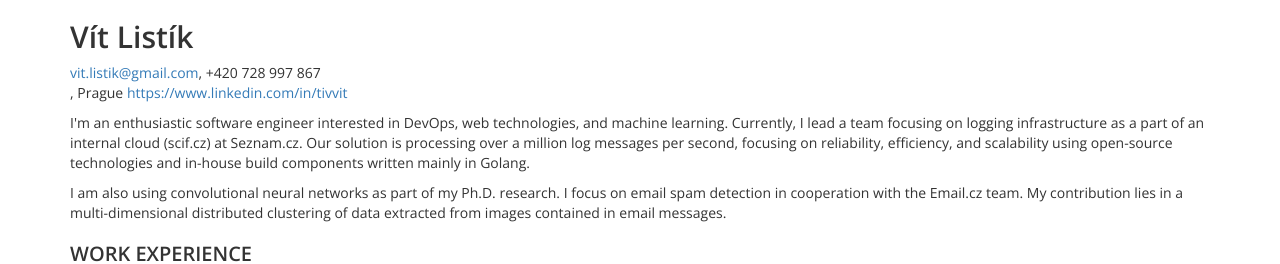
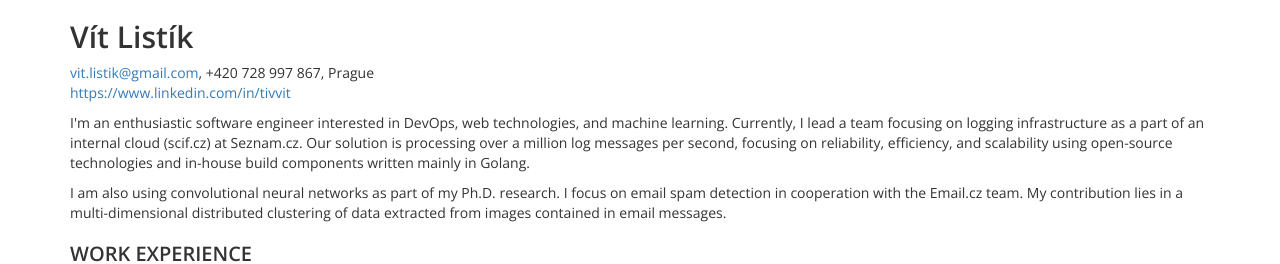
Before and after one commit to tivvit/tivvit.github.io, a Jekyll site: the page cv.html, which Jekyll copies as it is, in a window 1280 px wide. Shown: the top 264 px of the page. Built offline with Jekyll 4.4.1, drawn with Linux system fonts in a browser that asks for light colours; some of the changed lines change nothing that is shown.

Commit message:
fix city in the CV

```diff
--- a/cv.html
+++ b/cv.html
@@ -36,7 +36,7 @@
 <h1>Vít Listík</h1>
 
 <p>
-    <a href="mailto:vit.listik@gmail.com">vit.listik@gmail.com</a>, +420 728 997 867<br>, Prague
+    <a href="mailto:vit.listik@gmail.com">vit.listik@gmail.com</a>, +420 728 997 867, Prague<br>
 <!--    11.6.1991; Prague, Slezská 397/12, 120 00, Czechia<br/>-->
     <a href="https://www.linkedin.com/in/tivvit">https://www.linkedin.com/in/tivvit</a>
 </p>
```
